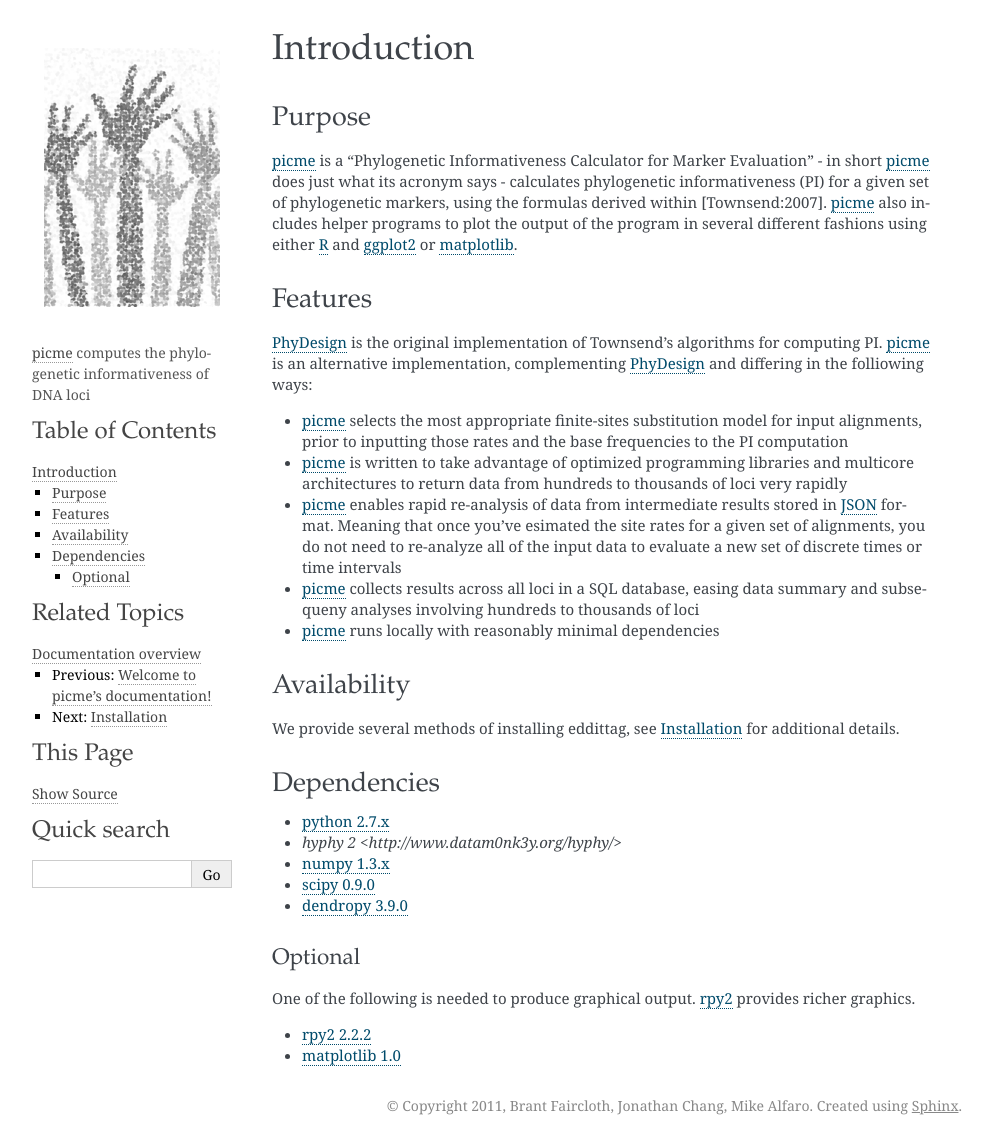
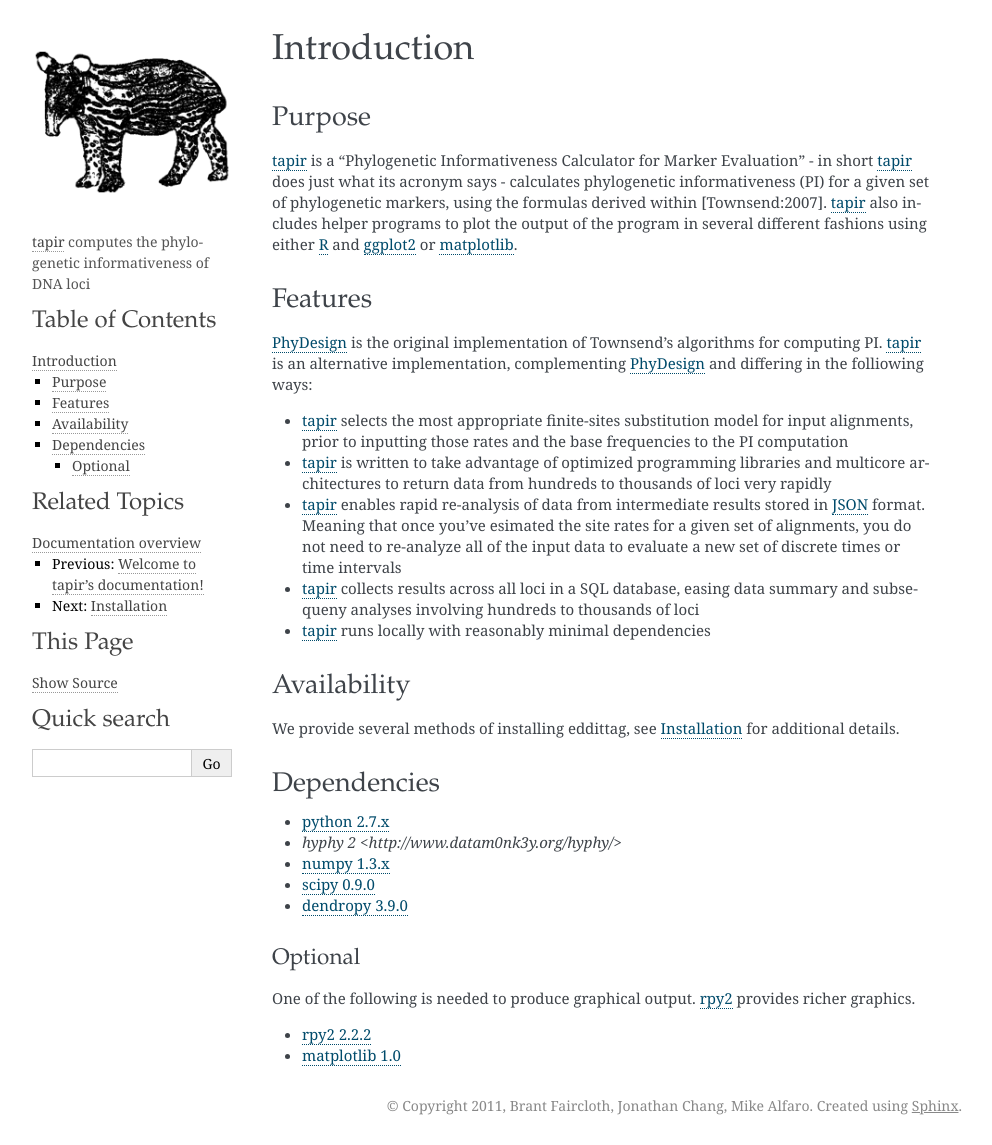
Before and after one commit to faircloth-lab/tapir, a Sphinx documentation site: the page built from docs/introduction.rst, in a window 1280 px wide. Shown: the whole page, without its empty margins (148-1140 px from the left). Built offline with Sphinx 7.4.7, drawn with Linux system fonts in a browser that asks for light colours.

Commit message:
updating name to tapir in docs

```diff
--- a/docs/_templates/sidebarlogo.html
+++ b/docs/_templates/sidebarlogo.html
@@ -1,8 +1,8 @@
 <p class="logo">
   <a href="{{ pathto(master_doc) }}">
-    <img class="logo" src="{{ pathto('_static/pick-me.png', 1) }}" alt="Logo"/>
+    <img class="logo" src="{{ pathto('_static/tapir.png', 1) }}" alt="Logo"/>
   </a>
 </p>
 
-<p> <a href = 'https://github.com/faircloth-lab/picme'>picme</a> computes the
+<p> <a href = 'https://github.com/faircloth-lab/tapir'>tapir</a> computes the
 phylo-genetic informativeness of DNA loci </p>
--- a/docs/conf.py
+++ b/docs/conf.py
@@ -1,6 +1,6 @@
 # -*- coding: utf-8 -*-
 #
-# picme documentation build configuration file, created by
+# tapir documentation build configuration file, created by
 # sphinx-quickstart on Thu Oct 20 17:46:28 2011.
 #
 # This file is execfile()d with the current directory set to its containing dir.
@@ -40,7 +40,7 @@ source_suffix = '.rst'
 master_doc = 'index'
 
 # General information about the project.
-project = u'picme'
+project = u'tapir'
 copyright = u'2011, Brant Faircloth, Jonathan Chang, Mike Alfaro'
 
 # The version info for the project you're documenting, acts as replacement for
@@ -167,7 +167,7 @@ html_sidebars = {'**': ['sidebarlogo.html', 'localtoc.html', 'relations.html',
 #html_file_suffix = None
 
 # Output file base name for HTML help builder.
-htmlhelp_basename = 'picmedoc'
+htmlhelp_basename = 'tapirdoc'
 
 
 # -- Options for LaTeX output --------------------------------------------------
@@ -181,7 +181,7 @@ htmlhelp_basename = 'picmedoc'
 # Grouping the document tree into LaTeX files. List of tuples
 # (source start file, target name, title, author, documentclass [howto/manual]).
 latex_documents = [
-  ('index', 'picme.tex', u'picme Documentation',
+  ('index', 'tapir.tex', u'tapir Documentation',
    u'Brant Faircloth, Jonathan Chang, Mike Alfaro', 'manual'),
 ]
 
@@ -214,6 +214,6 @@ latex_documents = [
 # One entry per manual page. List of tuples
 # (source start file, name, description, authors, manual section).
 man_pages = [
-    ('index', 'picme', u'picme Documentation',
+    ('index', 'tapir', u'tapir Documentation',
      [u'Brant Faircloth, Jonathan Chang, Mike Alfaro'], 1)
 ]
--- a/docs/index.rst
+++ b/docs/index.rst
@@ -1,9 +1,9 @@
-.. picme documentation master file, created by
+.. tapir documentation master file, created by
    sphinx-quickstart on Thu Oct 20 17:46:28 2011.
    You can adapt this file completely to your liking, but it should at least
    contain the root `toctree` directive.
 
-Welcome to picme's documentation!
+Welcome to tapir's documentation!
 =================================
 
 Contents:
--- a/docs/introduction.rst
+++ b/docs/introduction.rst
@@ -7,10 +7,10 @@ Introduction
 Purpose
 =======
 
-picme_ is a "Phylogenetic Informativeness Calculator
-for Marker Evaluation" - in short picme_ does just what its acronym says -
+tapir_ is a "Phylogenetic Informativeness Calculator
+for Marker Evaluation" - in short tapir_ does just what its acronym says -
 calculates phylogenetic informativeness (PI) for a given set of phylogenetic
-markers, using the formulas derived within [Townsend:2007]_.  picme_ also
+markers, using the formulas derived within [Townsend:2007]_.  tapir_ also
 includes helper programs to plot the output of the program in several
 different fashions using either R_ and ggplot2_ or matplotlib_.
 
@@ -18,26 +18,26 @@ Features
 ========
 
 PhyDesign_ is the original implementation of Townsend's algorithms for
-computing PI.  picme_ is an alternative implementation, complementing
+computing PI.  tapir_ is an alternative implementation, complementing
 PhyDesign_ and differing in the folliowing ways:
 
-- picme_ selects the most appropriate finite-sites substitution model
+- tapir_ selects the most appropriate finite-sites substitution model
   for input alignments, prior to inputting those rates and the base
   frequencies to the PI computation
 
-- picme_ is written to take advantage of optimized programming libraries
+- tapir_ is written to take advantage of optimized programming libraries
   and multicore architectures to return data from hundreds to thousands
   of loci very rapidly
 
-- picme_ enables rapid re-analysis of data from intermediate results
+- tapir_ enables rapid re-analysis of data from intermediate results
   stored in JSON_ format.  Meaning that once you've esimated the site
   rates for a given set of alignments, you do not need to re-analyze all
   of the input data to evaluate a new set of discrete times or time intervals
 
-- picme_ collects results across all loci in a SQL database, easing data
+- tapir_ collects results across all loci in a SQL database, easing data
   summary and subsequeny analyses involving hundreds to thousands of loci
 
-- picme_ runs locally with reasonably minimal dependencies
+- tapir_ runs locally with reasonably minimal dependencies
 
 
 Availability
@@ -65,7 +65,7 @@ provides richer graphics.
 * `rpy2 2.2.2 <http://rpy.sourceforge.net/rpy2.html>`_
 * `matplotlib 1.0 <http://matplotlib.sourceforge.net/>`_
 
-.. _picme: https://github.com/faircloth-lab/picme
+.. _tapir: https://github.com/faircloth-lab/tapir
 .. _rpy2: http://rpy.sourceforge.net/rpy2.html
 .. _PhyDesign: http://phydesign.townsend.yale.edu/
 .. _R: http://www.r-project.org/
```
Also changed, not shown: docs/computing.rst (+4 -4 lines), docs/installation.rst (+6 -6 lines), docs/_static/tapir.png (added), 1 other file.
